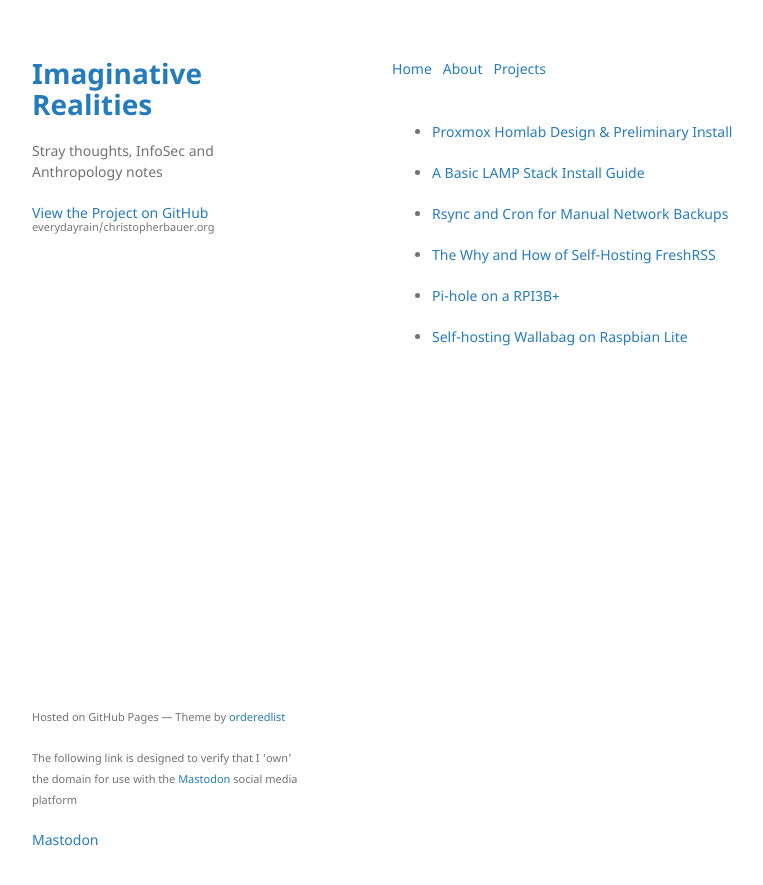
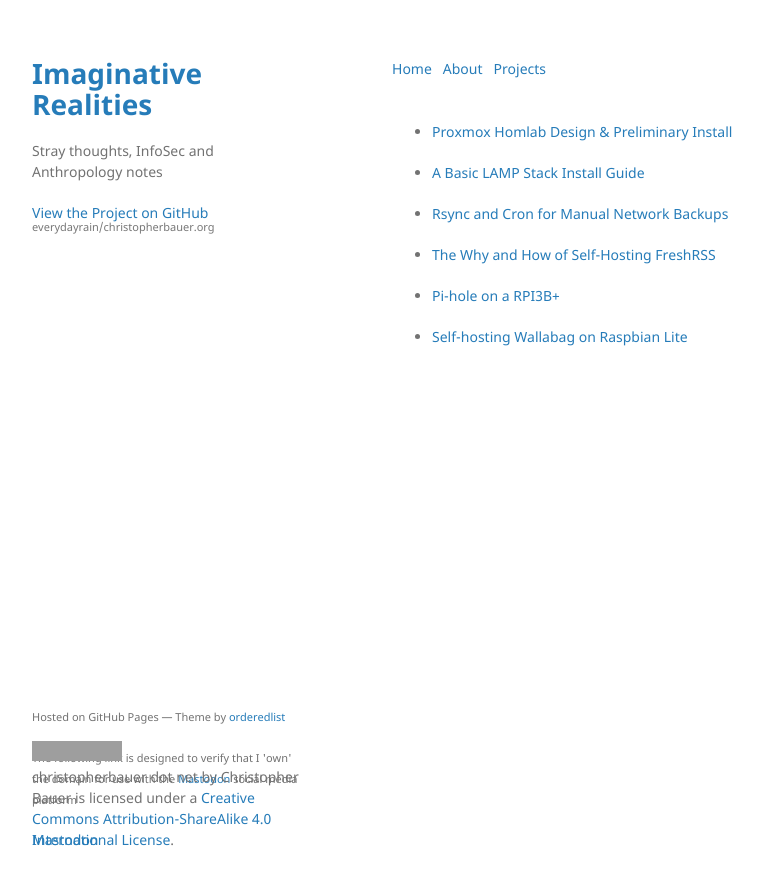
Before and after one commit to everydayrain/christopherbauer.org, a Jekyll site: the page built from projects.md, in a window 1280 px wide. Shown: the top 885 px of the page, without its empty margins (178-941 px from the left). Built offline with Jekyll 4.4.1, drawn with Linux system fonts in a browser that asks for light colours; grey boxes are pictures that could not be loaded.

Commit message:
Update default.html

```diff
--- a/_layouts/default.html
+++ b/_layouts/default.html
@@ -50,17 +50,9 @@
         <p><small>The following link is designed to verify that I 'own' the domain for use with the <a href="https://infosec.exchange">Mastodon</a> social media platform</small></p>
         <a rel="me noopener" href="https://infosec.exchange/@anthro_packets">Mastodon</a>
       </footer>
+      <footer>
+        <a rel="license" href="http://creativecommons.org/licenses/by-sa/4.0/"><img alt="Creative Commons License" style="border-width:0" src="https://i.creativecommons.org/l/by-sa/4.0/80x15.png" /></a><br />christopherbauer dot net by Christopher Bauer is licensed under a <a rel="license" href="http://creativecommons.org/licenses/by-sa/4.0/">Creative Commons Attribution-ShareAlike 4.0 International License</a>.
+      </footer>
     </div>
-    <script src="{{ "/assets/js/scale.fix.js" | relative_url }}"></script>
-    {% if site.google_analytics %}
-    <script>
-      (function(i,s,o,g,r,a,m){i['GoogleAnalyticsObject']=r;i[r]=i[r]||function(){
-      (i[r].q=i[r].q||[]).push(arguments)},i[r].l=1*new Date();a=s.createElement(o),
-      m=s.getElementsByTagName(o)[0];a.async=1;a.src=g;m.parentNode.insertBefore(a,m)
-      })(window,document,'script','https://www.google-analytics.com/analytics.js','ga');
-      ga('create', '{{ site.google_analytics }}', 'auto');
-      ga('send', 'pageview');
-    </script>
-    {% endif %}
   </body>
 </html>
```
